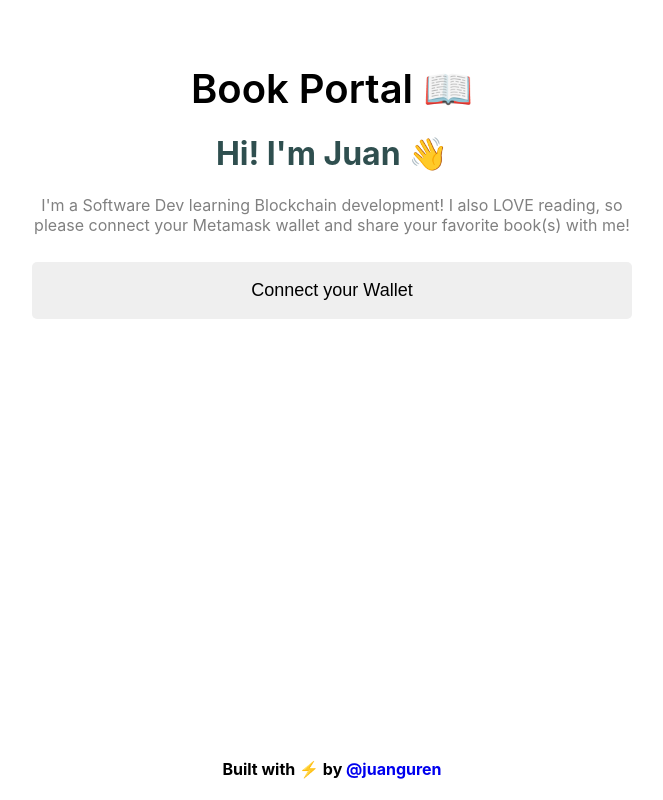
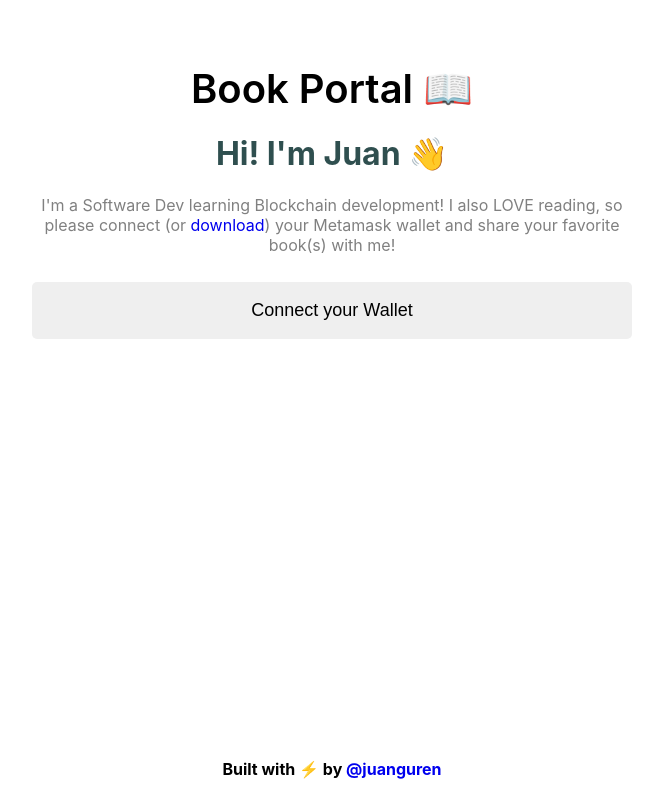
Before and after one commit to juanguren/BookPortal, a React (Create React App) app in the folder wave_visuals/: page / in a window 1280 px wide. Shown: the whole page, without its empty margins (308-971 px from the left). Built offline with nearby package versions, Linux system fonts and the light colour scheme.

Commit message:
Included link to Metamask

```diff
--- a/wave_visuals/src/App.js
+++ b/wave_visuals/src/App.js
@@ -151,8 +151,16 @@ function App() {
           <h1> Hi! I'm Juan 👋 </h1>
           <div className='bio'>
             I'm a Software Dev learning Blockchain development! I also LOVE
-            reading, so please connect your Metamask wallet and share your
-            favorite book(s) with me!
+            reading, so please connect (or{' '}
+            <a
+              style={{ textDecoration: 'none' }}
+              href='https://metamask.io/download.html'
+              target='_blank'
+              rel='noreferrer'
+            >
+              download
+            </a>
+            ) your Metamask wallet and share your favorite book(s) with me!
           </div>
           {currentAccount ? (
             <div className='book-results'>
```
